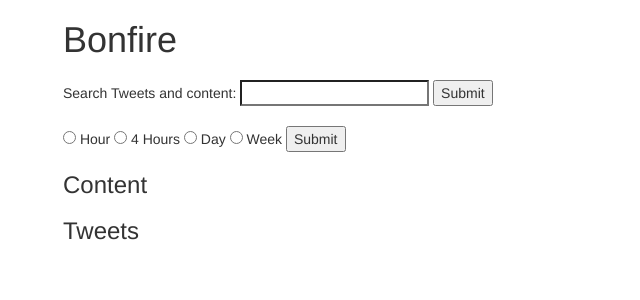
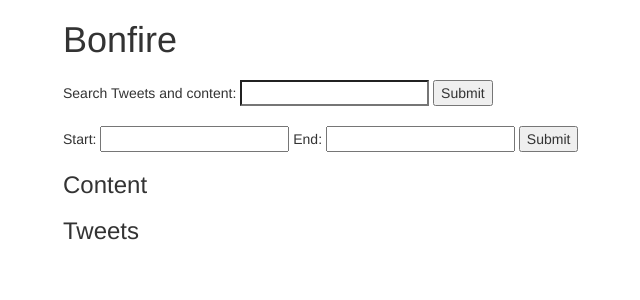
Before and after one commit to NUKnightLab/bonfire, a Flask app: template web/flaskapp/templates/home.html in a window 1280 px wide. Shown: the top 300 px of the page, without its empty margins (7-647 px from the left). Run offline with Flask 2, Linux system fonts and the light colour scheme; the template is opened without the code that fills it, so the values that code supplies are empty; some libraries are stand-ins or nearby versions.

Commit message:
Reformats frontend, adds date picker and custom start-end dates

```diff
--- a/bonfire/db.py
+++ b/bonfire/db.py
@@ -38,7 +38,11 @@ TWEET_MAPPING = {
         },
         'created': {
             'type': 'date',
-            'format': 'EE MMM d HH:mm:ss Z yyyy'
+            'format': 'EEE MMM d HH:mm:ss Z yyyy'
+        },
+        'id_str': {
+            'type': 'string',
+            'index': 'not_analyzed'
         }
     }
 }
@@ -210,12 +214,19 @@ def set_cached_url(url, resolved_url):
         doc_type=CACHED_URL_DOCUMENT_TYPE, body=body, id=url)
 
 
-def get_universe_tweets(universe, query=None, since=24, size=100):
+def get_universe_tweets(universe, query=None, start=None, end=None, size=100):
     """Gets all tweets in a given universe.
     If query is None, fetches all.
     If query is a string, fetches tweets matching the string's text.
     If query is a dict, uses Elasticsearch Query DSL to parse it
     (http://www.elasticsearch.org/guide/en/elasticsearch/reference/current/query-dsl.html)."""
+    if not end:
+        end = datetime.datetime.utcnow()
+    if start is None:
+        start = 24
+    if isinstance(start, int):
+        start = end - datetime.timedelta(hours=start)
+
     if query is None:
         body = {
             'query': {
@@ -239,8 +250,8 @@ def get_universe_tweets(universe, query=None, since=24, size=100):
     body['filter'] = {
         'range': {
             'created': {
-                'gte': 'now-%dh' % since,
-                'lte': 'now'
+                'gte': format_date(start),
+                'lte': format_date(end)
             }
         }
     }
@@ -262,10 +273,17 @@ def search_content(query, size=100):
         body=body, size=size)
     return [content['_source'] for content in res['hits']['hits']]
 
-def search_universe_content(universe, term, since=24, size=100):
+def search_universe_content(universe, term, start=None, end=None, size=100):
     """Searches tweet text and content text for term matches in a given universe.
     """
     # Search for a) tweets matching the given term, and b) all content URLs in the given time frame
+    if not end:
+        end = datetime.datetime.utcnow()
+    if start is None:
+        start = 24
+    if isinstance(start, int):
+        start = end - datetime.timedelta(hours=start)
+
     body = {
         'filter': {
             'and': [{
@@ -275,8 +293,8 @@ def search_universe_content(universe, term, since=24, size=100):
                 }, {
                 'range': {
                     'created': {
-                        'gte': 'now-%dh' % since,
-                        'lte': 'now'
+                        'gte': format_date(start),
+                        'lte': format_date(end)
                         }
                     }
                 }
@@ -287,8 +305,8 @@ def search_universe_content(universe, term, since=24, size=100):
                 'filter': {
                     'range': {
                         'created': {
-                            'gte': 'now-%dh' % since,
-                            'lte': 'now'
+                            'gte': format_date(start),
+                            'lte': format_date(end)
                         }
                     }
                 },
@@ -382,18 +400,24 @@ def search_universe_content(universe, term, since=24, size=100):
     return top_content
 
 
-def get_popular_content(universe, since=24, size=100):
+def get_popular_content(universe, start=None, end=None, size=100):
     """Gets the most popular URLs shared from a given universe,
     and returns their full content.
     """
+    if not end:
+        end = datetime.datetime.utcnow()
+    if start is None:
+        start = 24
+    if isinstance(start, int):
+        start = end - datetime.timedelta(hours=start)
     body = {
         'aggregations': {
             'recent_tweets': {
                 'filter': {
                     'range': {
                         'created': {
-                            'gte': 'now-%dh' % since,
-                            'lte': 'now'
+                            'gte': format_date(start),
+                            'lte': format_date(end)
                         }
                     }
                 },
@@ -414,6 +438,12 @@ def get_popular_content(universe, since=24, size=100):
                                 'terms': {
                                     'field': 'user_screen_name'
                                 }
+                            },
+                            'tweet_ids': {
+                                'terms': {
+                                    'field': 'id_str',
+                                    'size': 1
+                                }
                             }
                         }
                     }
@@ -429,10 +459,15 @@ def get_popular_content(universe, since=24, size=100):
     if not top_urls:
         return top_urls
     first_tweeted_map = dict([(url['key'], url['first_tweeted']['value']) for url in res])
+    tweet_ids = [url['tweet_ids']['buckets'][0]['key'] for url in res]
 
     # Now query the content index to get the full metadata for these urls.
     content_res = es_management().mget({'ids': top_urls},
         index=MANAGEMENT_INDEX, doc_type=CONTENT_DOCUMENT_TYPE)
+
+    # Finally, get tweets related to these urls
+    tweet_res = es(universe).mget({'ids': tweet_ids},
+        index=universe, doc_type=TWEET_DOCUMENT_TYPE)['docs']
 
     top_content = []
     content = filter(lambda c: c['found'], content_res['docs'])
@@ -440,9 +475,22 @@ def get_popular_content(universe, since=24, size=100):
         source = item['_source']
         first_tweeted = first_tweeted_map[source['url']]
         source['first_tweeted'] = format_time(first_tweeted)
+        try:
+            tweet = filter(lambda t: t['_source']['content_url'] == source['url'], tweet_res)[0]
+        except IndexError:
+            source['tweet'] = {}
+        else:
+            source['tweet'] = {
+                'user_screen_name': tweet['_source']['user_screen_name'],
+                'text': tweet['_source']['text'],
+                'user_profile_image_url': tweet['_source']['user_profile_image_url']
+            }
         source['rank'] = index + 1
         top_content.append(source)
     return top_content
+
+def format_date(dt):
+    return dt.strftime('%a %b %d %H:%M:%S +0000 %Y')
 
 def pluralize(word, amt):
     resp = "%d %s" % (amt, word)
--- a/web/flaskapp/app.py
+++ b/web/flaskapp/app.py
@@ -1,20 +1,36 @@
 import sys
+import datetime
 from flask import Flask, render_template, request, jsonify
 from bonfire.db import get_universe_tweets, get_popular_content, search_universe_content
 
 app = Flask(__name__)
 
+def convert_time(datestr):
+    return datetime.datetime.strptime(datestr, '%Y/%m/%d %H:%M') if datestr else None
+def time_to_string(dt):
+    return dt.strftime('%Y/%m/%d %H:%M') if dt else ''
 
-def top_links(since=24, size=20):
+def top_links(since=None, size=20):
+    if since is None:
+        start = convert_time(request.args.get('startdate'))
+        end = convert_time(request.args.get('enddate'))
+    else:
+        end = datetime.datetime.utcnow()
+        start = end - datetime.timedelta(hours=since)
+
     if request.args.get('search'):
-        links = search_universe_content(universe, request.args.get('search'), since=since, size=size)
+        links = search_universe_content(universe, request.args.get('search'), start=start, end=end, size=size)
     else:
-        links = get_popular_content(universe, since=since, size=size)
-    tweets = get_universe_tweets(universe, request.args.get('search'), since=since, size=size)
+        links = get_popular_content(universe, start=start, end=end, size=size)
+    tweets = get_universe_tweets(universe, request.args.get('search'), start=start, end=end, size=size)
     kwargs = {
         'universe': universe,
         'tweets': tweets,
-        'links': links
+        'links': links,
+        'dates': {
+            'start': time_to_string(start),
+            'end': time_to_string(end)
+        }
     }
 
     mimetype = 'json' if request.path.endswith('json') else 'html'
@@ -24,6 +40,13 @@ def top_links(since=24, size=20):
         return jsonify(kwargs)
 
 @app.route("/")
+def home():
+    if not request.args.get('startdate'):
+        since = 24
+    else:
+        since = None
+    return top_links(since=since)
+
 @app.route("/day/")
 @app.route("/day.json")
 def day():
--- a/web/flaskapp/templates/home.html
+++ b/web/flaskapp/templates/home.html
@@ -6,6 +6,7 @@
     <meta name="viewport" content="width=device-width, initial-scale=1">
     <title>Bonfire</title>
     <link href="//maxcdn.bootstrapcdn.com/bootstrap/3.2.0/css/bootstrap.min.css" rel="stylesheet">
+    <link rel="stylesheet" href="http://xdsoft.net/scripts/jquery.datetimepicker.css" />
 
     <!-- HTML5 Shim and Respond.js IE8 support of HTML5 elements and media queries -->
     <!-- WARNING: Respond.js doesn't work if you view the page via file:// -->
@@ -24,14 +25,22 @@
 
         <div id="searchbox">
           <form action="" name="search">
-            Search Tweets and content: <input type="search" name="tweetsearch">
+            Search Tweets and content: <input type="search" name="search">
             <input type="submit">
           </form>
         </div>
 
         <br />
 
-        <div id="sincetoggle">
+        <div id="datetimepicker">
+          <form action="" name="datetimepicker">
+            Start: <input id="startdatepicker" type="text" name="startdate">
+            End: <input id="enddatepicker" type="text" name="enddate">
+            <input type="submit">
+          </form>
+        </div>
+
+<!--         <div id="sincetoggle">
         <form action="" name="sincetoggle">
           <input type="radio" name="since" value="superfresh"> Hour
           <input type="radio" name="since" value="fresh"> 4 Hours
@@ -39,19 +48,36 @@
           <input type="radio" name="since" value="week"> Week
           <input type="submit">
         </form>
-        </div>
+        </div> -->
 
         <h3>Content</h3>
 
-        <div id="articles">
-        {% for article in content %}
+        <div id="links">
+        {% for link in links %}
           <div class="row">
             <div class="span4">
               <div class="item">
-                <p><a href="{{ article.url }}" target="_blank">{{ article.title }}</a></p>
+                <blockquote class="link-box">
+                <span class="link-rank"><strong>{{ link.rank }}</strong></span>
+                <a href="{{ link.url }}" target="_blank">{{ link.title }}</a>
+                <img src="{{ link.favicon }}" width="16" height="16" class="favicon" />
+                <span class="link-provider"><em>{{ link.provider }}</em></span>
+                <span class="link-first-tweeted">{{ link.first_tweeted }} ago</span>
+                <br />
+                <img src="{{ link.img }}" style="width: 310px; height:162px;" />
+                <hr />
+                {% if link.tweet %}
+                  <div class="twitter-tweet">
+                    <img class="tweet-image" src="{{ link.tweet.user_profile_image_url }}" width="40" height="40" alt="{{ link.tweet.user_screen_name }}'s profile photo" />
+                    <span>@{{ link.tweet.user_screen_name }}: {{ link.tweet.text }}</span>
+                  </div>
+                {% endif %}
+                </blockquote>
               </div>
             </div>
           </div>
+          <br />
+          <br />
         {% endfor %}
         </div>
 
@@ -80,5 +106,24 @@
   <script src="//maxcdn.bootstrapcdn.com/bootstrap/3.2.0/js/bootstrap.min.js"></script>
   <script>!function(d,s,id){var js,fjs=d.getElementsByTagName(s)[0],p=/^http:/.test(d.location)?'http':'https';if(!d.getElementById(id)){js=d.createElement(s);js.id=id;js.src=p+"://platform.twitter.com/widgets.js";fjs.parentNode.insertBefore(js,fjs);}}(document,"script","twitter-wjs");</script>
 
+  <script src="http://xdsoft.net/scripts/jquery.datetimepicker.js"></script>
+  <script type="text/javascript">
+    $(function() {
+      var startDate = "{{ dates.start }}".split(' ')[0]
+      var startTime = "{{ dates.start }}".split(' ')[1]
+      var endDate = "{{ dates.end }}".split(' ')[0]
+      var endTime = "{{ dates.end }}".split(' ')[1]
+      $('#startdatepicker').datetimepicker({
+        defaultDate: startDate,
+        defaultTime: startTime
+      });
+      $('#enddatepicker').datetimepicker({
+        defaultDate: endDate,
+        defaultTime: endTime
+      });
+      $('#startdatepicker').val("{{ dates.start }}")
+      $('#enddatepicker').val("{{ dates.end }}")
+    });
+  </script>
   </body>
 </html>
```
